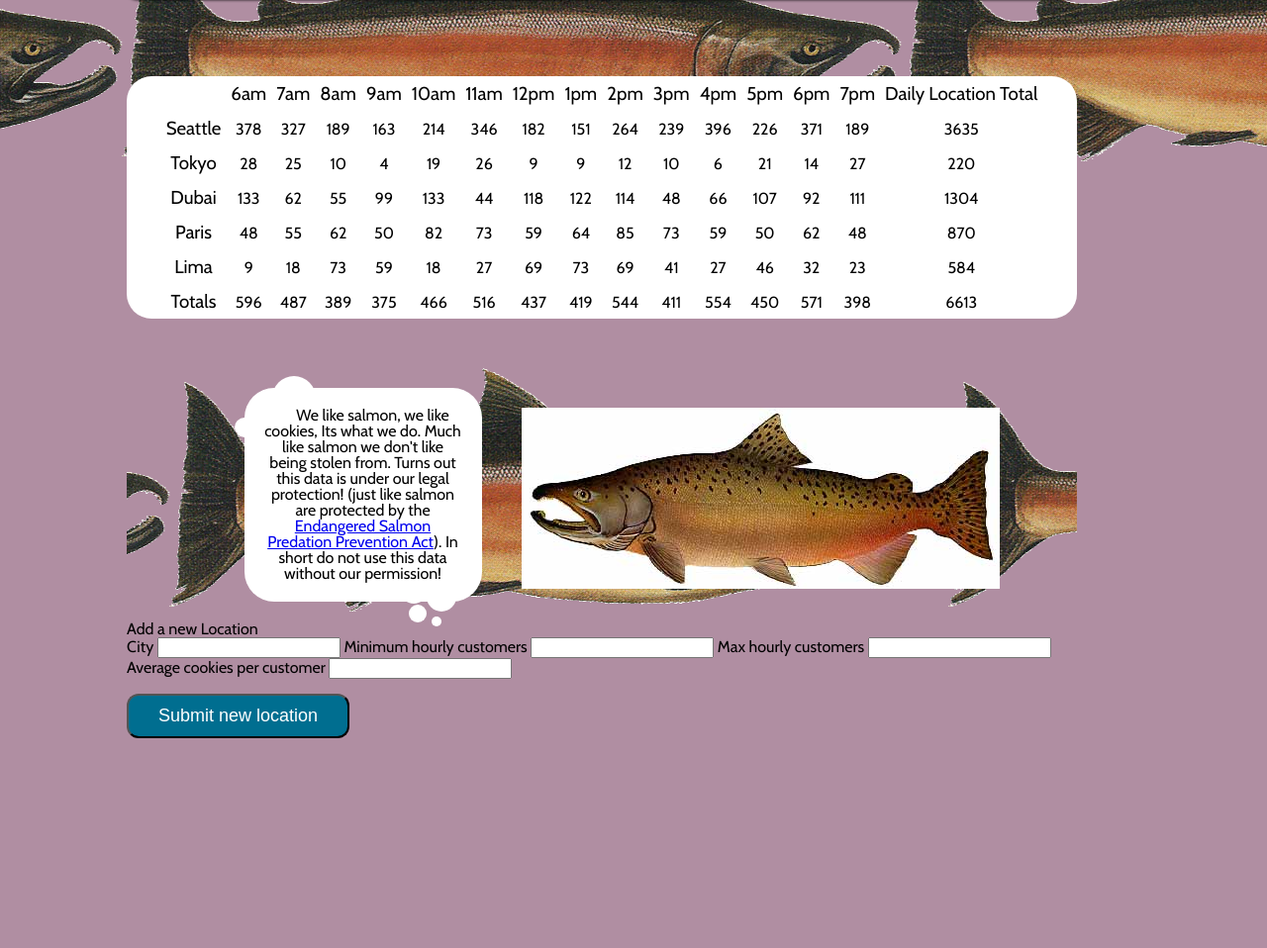
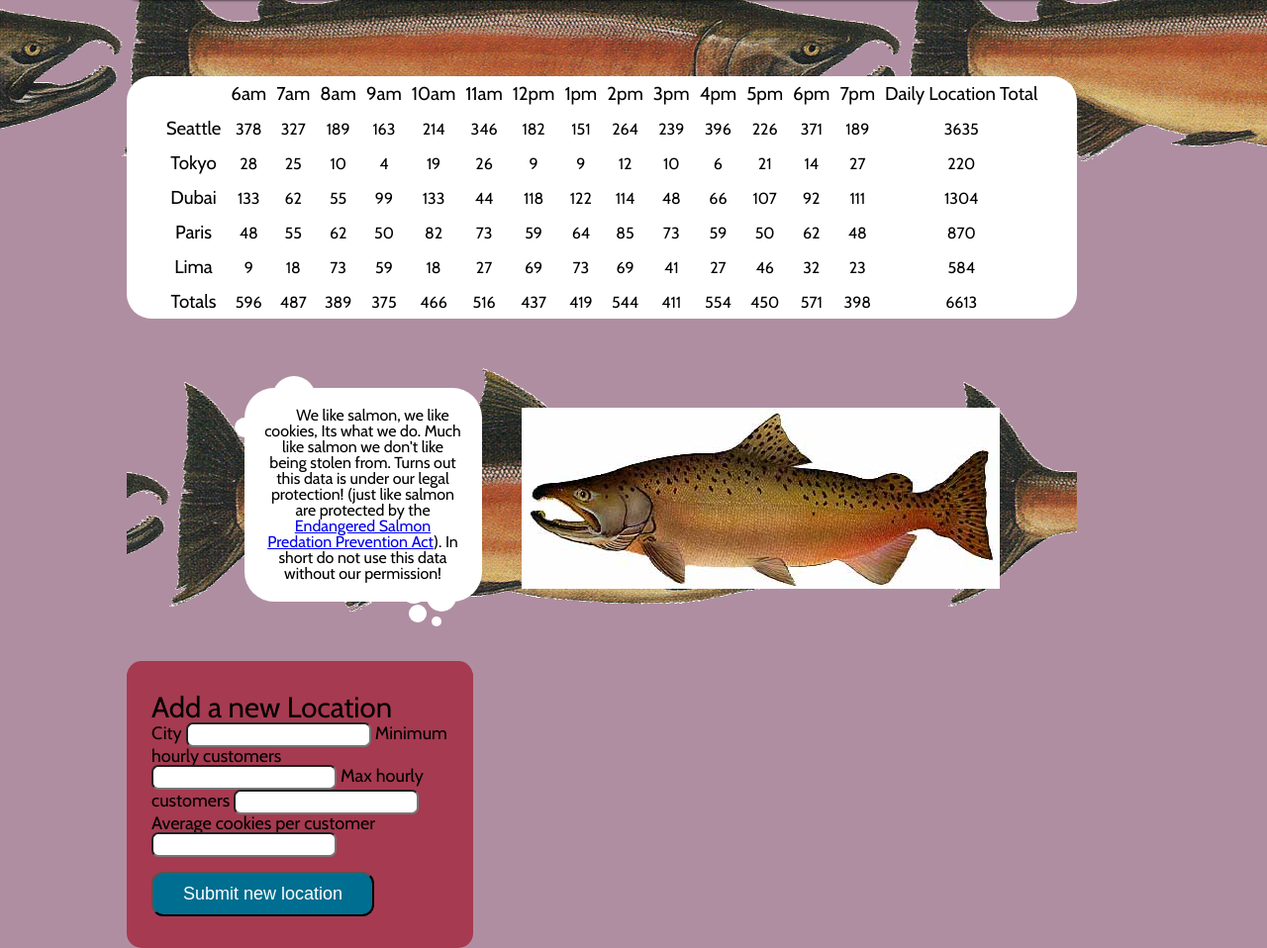
Before and after one commit to MotoBenny/cookie-stand, a plain HTML site: page pages/sales.html in a window 1280 px wide. Shown: the part 83-1041 px from the top of the page at 99% size. Before the commit the page ends 829 px from the top, so only its background shows below. Drawn offline with nearby package versions, Linux system fonts and the light colour scheme.

Commit message:
styled new location form

```diff
--- a/css/style.css
+++ b/css/style.css
@@ -226,3 +226,33 @@ main h1 {
   display: flex;
   justify-content: center;
 }
+
+/* styling for the form */
+
+fieldset label {
+  text-align: left;
+
+}
+
+input {
+  padding: 3px;
+  border-radius: 7px;
+}
+
+#newLoc {
+  display: flex;
+  align-items: center;
+  justify-content: center;
+  border-radius: 15px;
+  height: 240px;
+  margin-top: 40px;
+  background-color: #A63A50;
+  padding: 25px;
+  font-size: 18px;
+  width: 300px;
+}
+
+legend {
+  font-size: 22pt;
+
+}
```
